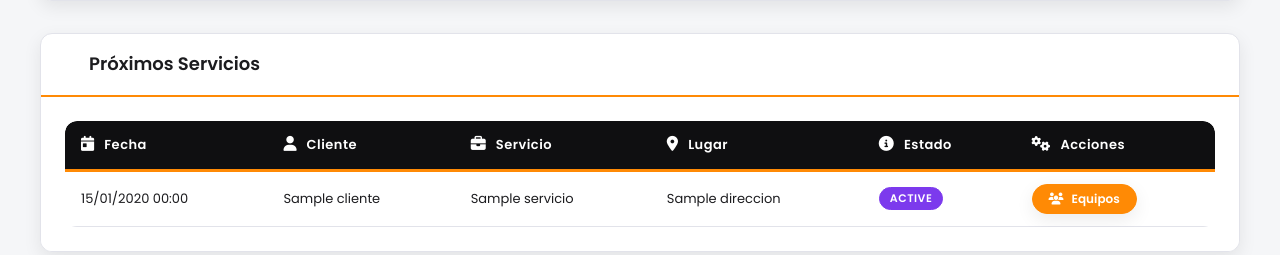
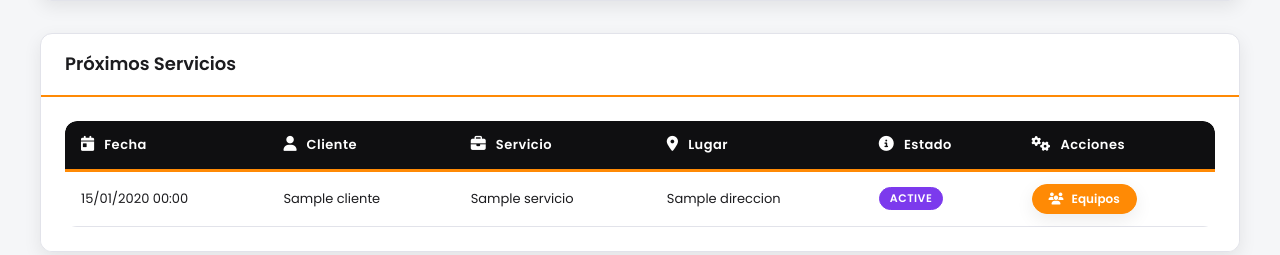
Before and after one commit to xdasd13/appishume, a CodeIgniter 4 app: template app/Views/cronograma/index.php in a window 1280 px wide. Shown: the part 901-1156 px from the top of the page. Run offline with PHP 8.4 and a stand-in for CodeIgniter, Linux system fonts and the light colour scheme; the template is opened without the code that fills it: most values are stand-ins (such as "Sample title", 1, 10 or a date in 2020); some libraries are stand-ins or nearby versions.

```diff
--- a/app/Views/cronograma/index.php
+++ b/app/Views/cronograma/index.php
@@ -58,7 +58,6 @@
     <!-- Lista de próximos servicios -->
     <div class="card">
         <div class="card-header">
-            <i class="fas fa-list"></i>
             <h2>Próximos Servicios</h2>
         </div>
         <div class="card-body">
```
